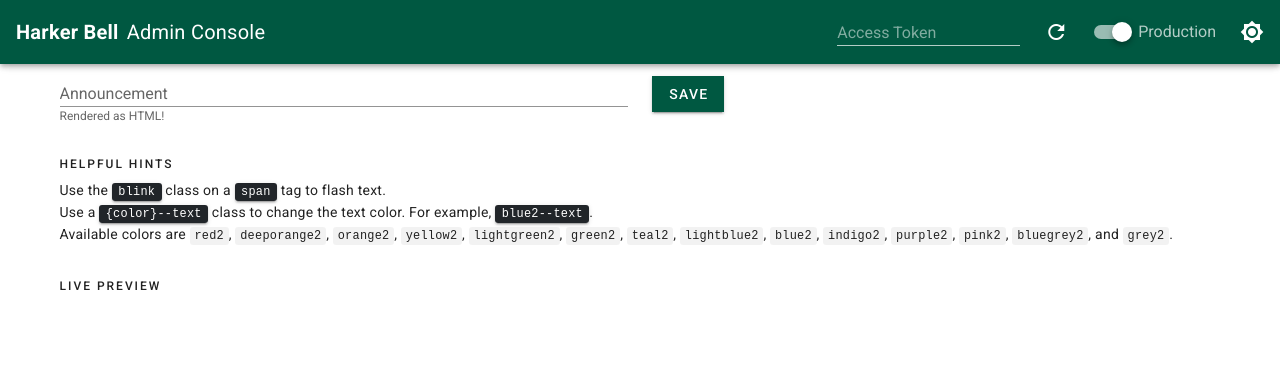
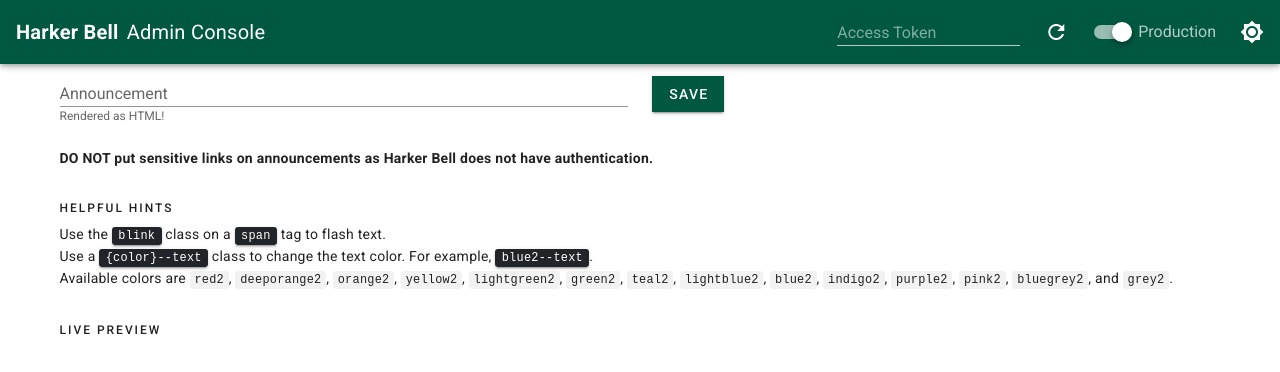
Before and after one commit to HarkerDev/harker-bell-admin, a Vue app: page /editAnnouncement in a window 1280 px wide. Shown: the top 372 px of the page. Built offline with nearby package versions, Linux system fonts and the light colour scheme.

Commit message:
Update announcement text

```diff
--- a/src/views/EditAnnouncement.vue
+++ b/src/views/EditAnnouncement.vue
@@ -6,6 +6,12 @@
       </v-col>
       <v-col cols="auto">
         <v-btn color="primary" :loading="loading" tile @click="saveAnnouncement">Save</v-btn>
+      </v-col>
+    </v-row>
+    <v-row>
+      <v-col class="body-2">
+        <div class="heading font-weight-bold">DO NOT put sensitive links on announcements as Harker Bell does not have authentication.</div>
+
       </v-col>
     </v-row>
     <v-row>
```
